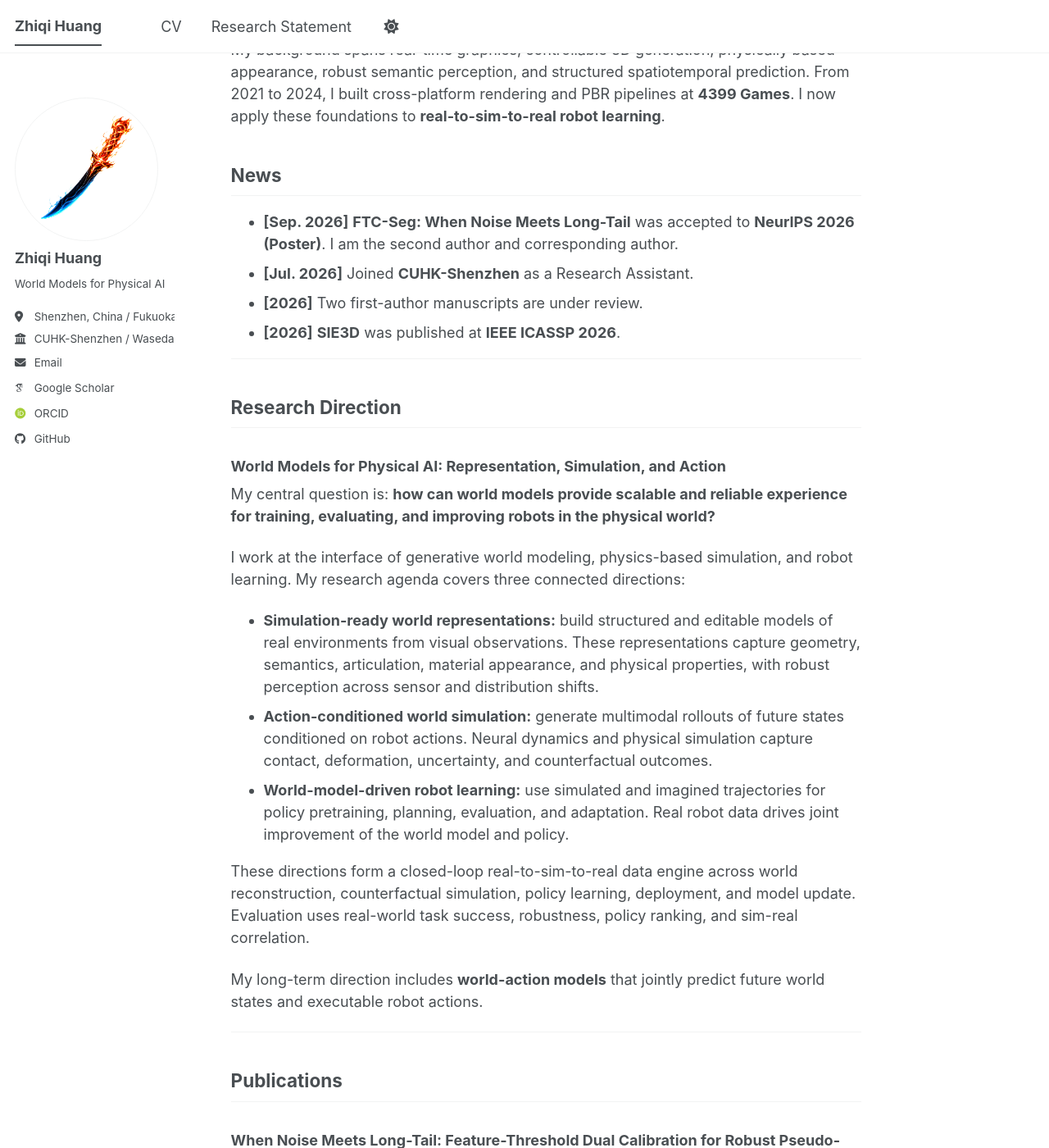
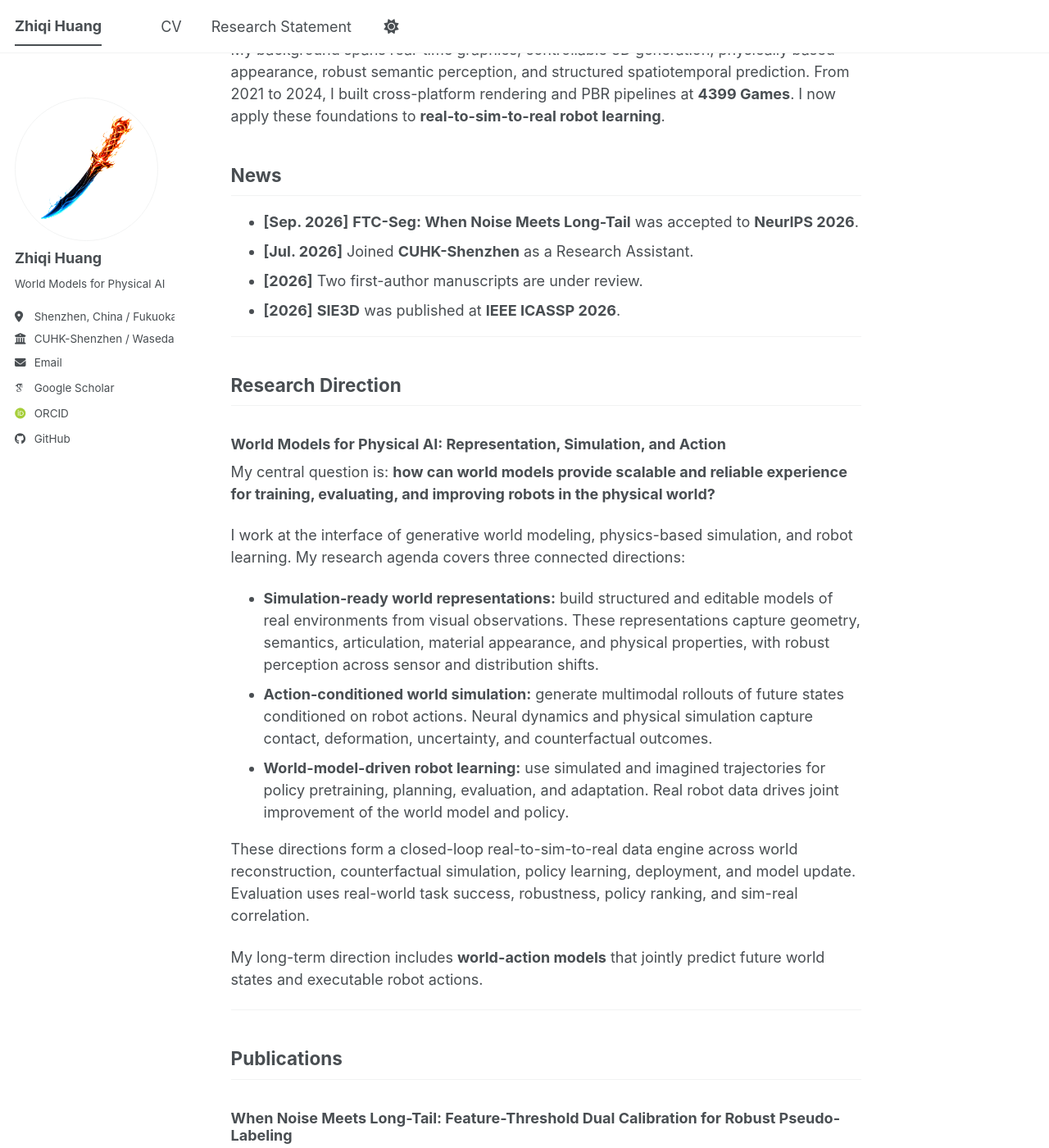
Before and after one commit to huang-zhiqi/huang-zhiqi.github.io, a Jekyll site: the page built from _pages/about.md, in a window 1280 px wide and 1400 px high, scrolled down 255 px. Shown: the whole window at 82% size. Built offline with Jekyll 4.4.1, drawn with Linux system fonts in a browser that asks for light colours; some web fonts are replaced; a script bundle is joined from its source files by our own code; library files that are not in the unit come from our copies; some of the changed text lies outside the part shown.

Commit message:
修改用语

```diff
--- a/_pages/about.md
+++ b/_pages/about.md
@@ -14,7 +14,7 @@
 
 ## News
 
-* **[Sep. 2026]** **FTC-Seg: When Noise Meets Long-Tail** was accepted to **NeurIPS 2026 (Poster)**. I am the second author and corresponding author.
+* **[Sep. 2026]** **FTC-Seg: When Noise Meets Long-Tail** was accepted to **NeurIPS 2026**.
 * **[Jul. 2026]** Joined **CUHK-Shenzhen** as a Research Assistant.
 * **[2026]** Two first-author manuscripts are under review.
 * **[2026]** **SIE3D** was published at **IEEE ICASSP 2026**.
@@ -43,7 +43,7 @@
 
 ### When Noise Meets Long-Tail: Feature-Threshold Dual Calibration for Robust Pseudo-Labeling
 
-**NeurIPS 2026 (Poster) - Second Author, Corresponding Author**
+**NeurIPS 2026 - Second Author, Corresponding Author**
 
 FTC-Seg jointly calibrates pixel-level features and class-specific pseudo-label thresholds to improve semantic segmentation when imaging noise and long-tailed class distributions occur together. Evaluated on four public benchmarks spanning sonar, underwater, and adverse-weather imagery, the work contributes robust semantic perception under sensor and distribution shifts.
 
```
